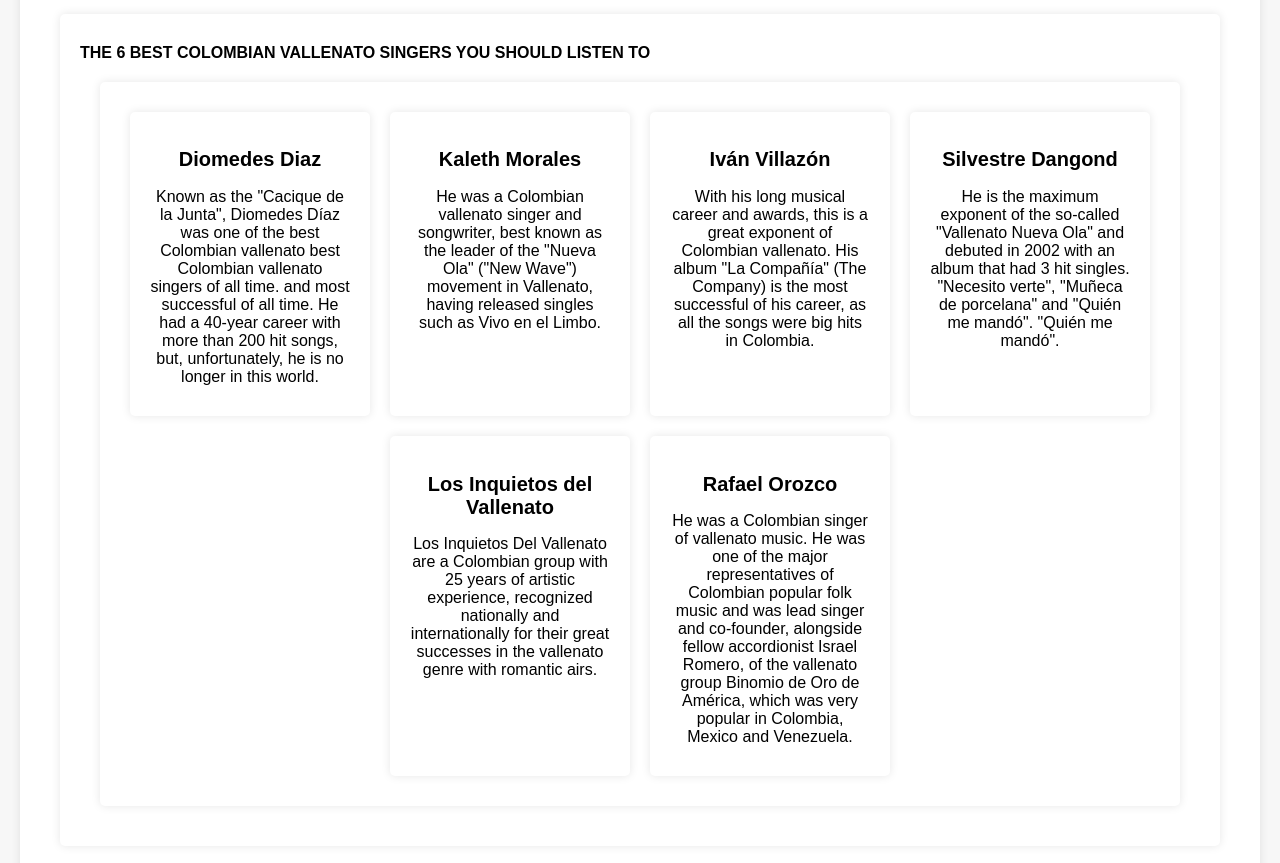
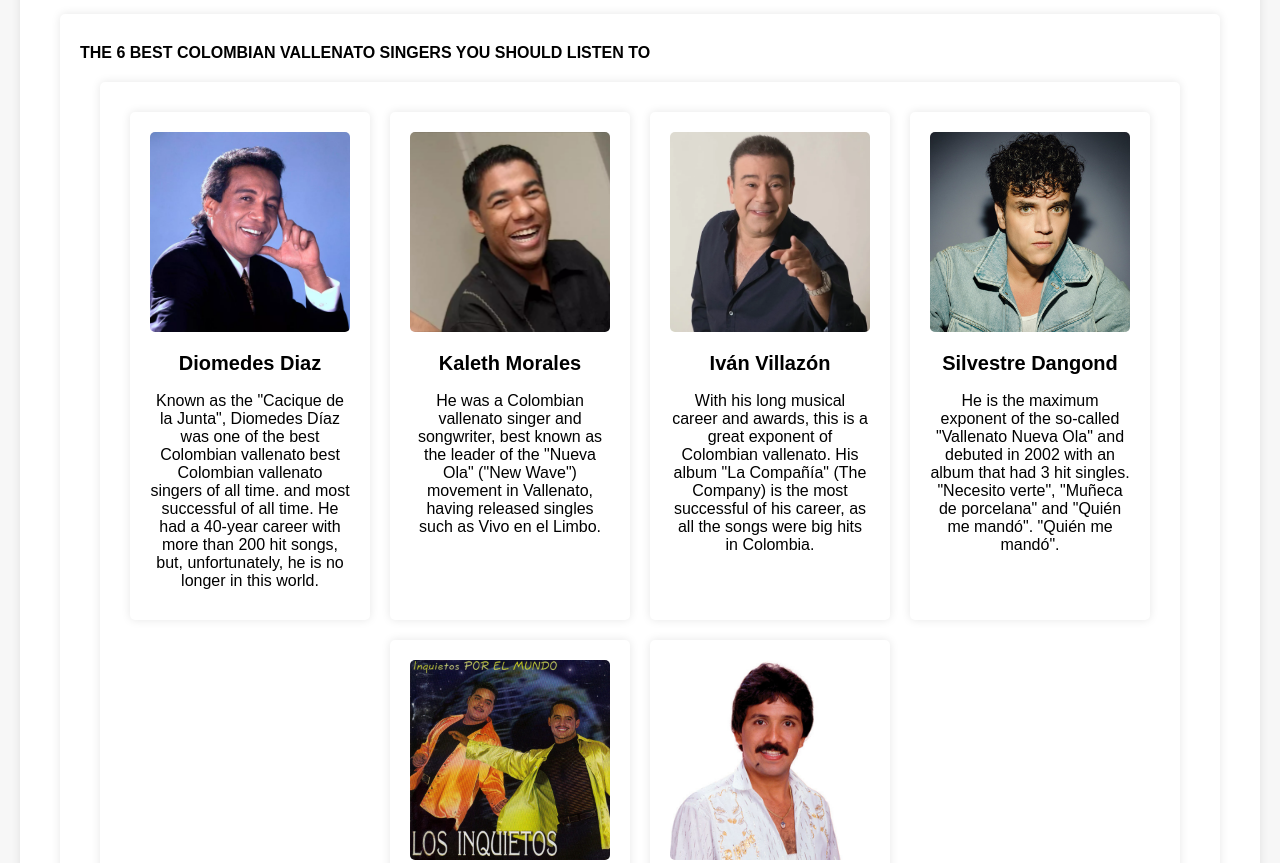
Before and after one commit to FranckEP/WebPageFck, a plain HTML site: page index.html in a window 1280 px wide. Shown: the part 540-1403 px from the top of the page. Drawn offline with Linux system fonts and the light colour scheme.

Commit message:
New card img in style created to can show pictures of singers, images in the folder images added

```diff
--- a/index.html
+++ b/index.html
@@ -27,27 +27,33 @@
             <section>
                 <div class="card-container">
                     <div class="card">
+                        <img src="images/diomedes_image.jpg" alt="Image 1">
                         <h2>Diomedes Diaz</h2>
                         <p>Known as the "Cacique de la Junta", Diomedes Díaz was one of the best Colombian vallenato best Colombian vallenato singers of all time. and most successful of all time. He had a 40-year career with more than 200 hit songs, but, unfortunately, he is no longer in this world.</p>
                     </div>
                     <div class="card">
+                        <img src="images/kaleth_Morales.jpg" alt="Image 1">
                         <h2>Kaleth Morales</h2>
                         <p>He was a Colombian vallenato singer and songwriter, best known as the leader of the "Nueva Ola" ("New Wave") movement in Vallenato, having released singles such as Vivo en el Limbo.</p>
                     </div>
                     <div class="card">
+                        <img src="images/ivan_villazon.jpg" alt="Image 1">
                         <h2>Iván Villazón</h2>
                         <p>With his long musical career and awards, this is a great exponent of Colombian vallenato. His album "La Compañía" (The Company) is the most successful of his career, as all the songs were big hits in Colombia.</p>
                     </div>
                     <div class="card">
+                        <img src="images/silvestre_dangond.jpg" alt="Image 1">
                         <h2>Silvestre Dangond</h2>
                         <p>He is the maximum exponent of the so-called "Vallenato Nueva Ola" and debuted in 2002 with an album that had 3 hit singles. "Necesito verte", "Muñeca de porcelana" and "Quién me mandó". "Quién me mandó".</p>
                     </div>
                     <div class="card">
+                        <img src="images/los_inquietos.jpg" alt="Image 1">
                         <h2>Los Inquietos del Vallenato</h2>
                         <p>Los Inquietos Del Vallenato are a Colombian group with 25 years of artistic experience, recognized nationally and internationally for their great successes in the vallenato genre with romantic airs.
                         </p>
                     </div>
                     <div class="card">
+                        <img src="images/rafael_orozco.jpg" alt="Image 1">
                         <h2>Rafael Orozco</h2>
                         <p>He was a Colombian singer of vallenato music. He was one of the major representatives of Colombian popular folk music and was lead singer and co-founder, alongside fellow accordionist Israel Romero, of the vallenato group Binomio de Oro de América, which was very popular in Colombia, Mexico and Venezuela.</p>
                     </div>
--- a/style.css
+++ b/style.css
@@ -50,8 +50,8 @@ li {
 }
 .card-container {
     display: flex;
-    flex-wrap: wrap; /* Para que las tarjetas se ajusten automáticamente al ancho de la pantalla */
-    justify-content: center; /* Para centrar las tarjetas horizontalmente */
+    flex-wrap: wrap;
+    justify-content: center;
 }
 .card {
     width: 200px;
@@ -62,7 +62,12 @@ li {
     text-align: center;
     padding: 20px;
 }
-
+.card img {
+    max-width: 100%;
+    height: 200px;
+    object-fit: cover;
+    border-radius: 5px;
+}
 .card h2 {
     color: #000000;
     font-size: 20px;
```
Also changed, not shown: images/diomedes_image.jpg (added), images/ivan_villazon.jpg (added), images/kaleth_Morales.jpg (added), images/los_inquietos.jpg (added), images/rafael_orozco.jpg (added), images/silvestre_dangond.jpg (added).
